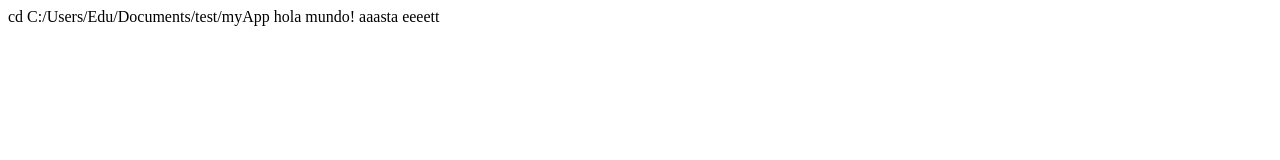
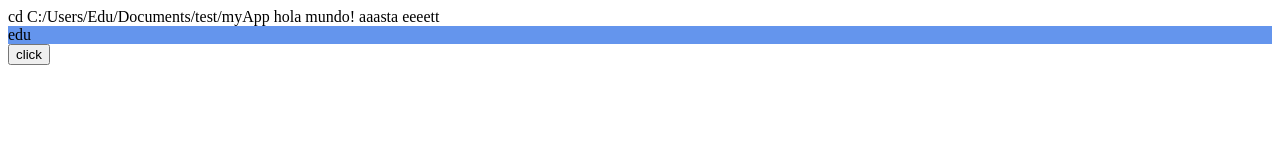
Before and after one commit to rqlromo/myApp, a plain HTML site: page index.html in a window 1280 px wide. Drawn offline with Linux system fonts and the light colour scheme.

Commit message:
add something

```diff
--- a/index.html
+++ b/index.html
@@ -5,11 +5,16 @@
     <meta name="viewport" content="width=device-width, initial-scale=1.0">
     <meta http-equiv="X-UA-Compatible" content="ie=edge">
     <title>Document</title>
+    <link rel="stylesheet" href="./styles.css">
 </head>
 <body>
     cd C:/Users/Edu/Documents/test/myApp
     hola mundo!
     aaasta
     eeeett
+    <div id="edu"> edu      </div>
+    <button onclick="bold()">click</button>
+
 </body>
+<script src="./script.js"></script>
 </html>
--- /dev/null
+++ b/script.js
@@ -0,0 +1,3 @@
+function bold() {
+    document.getElementById('edu').innerText = 'raquel';
+}
--- a/styles.css
+++ b/styles.css
@@ -0,0 +1,3 @@
+#edu {
+    background-color: cornflowerblue;
+}
```
